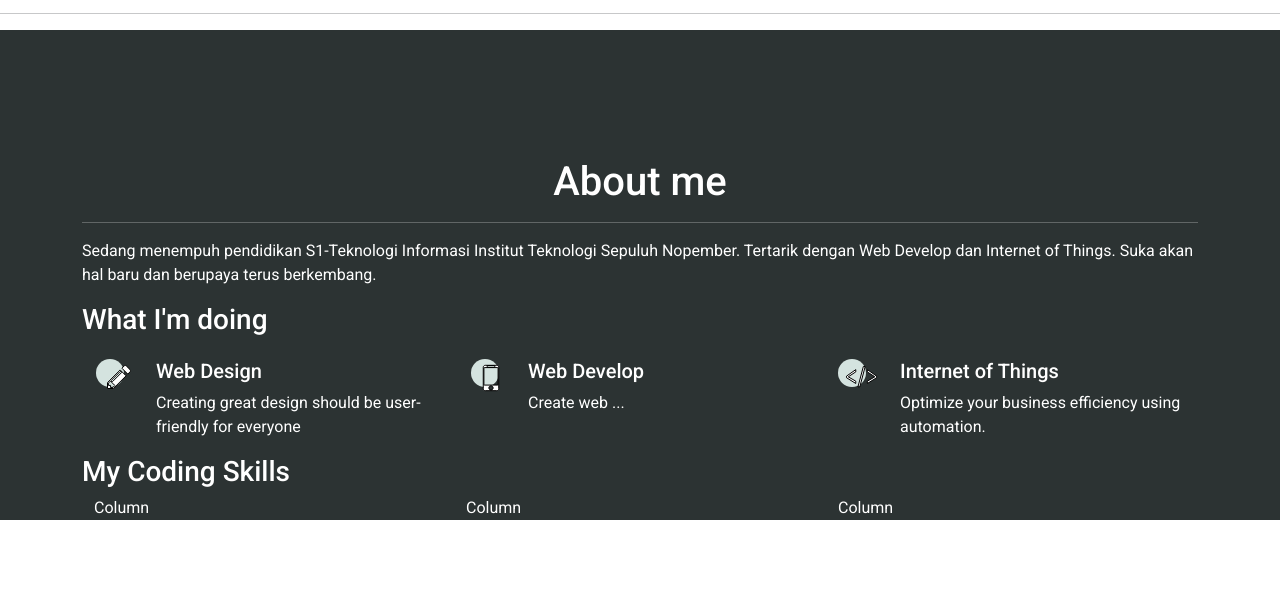
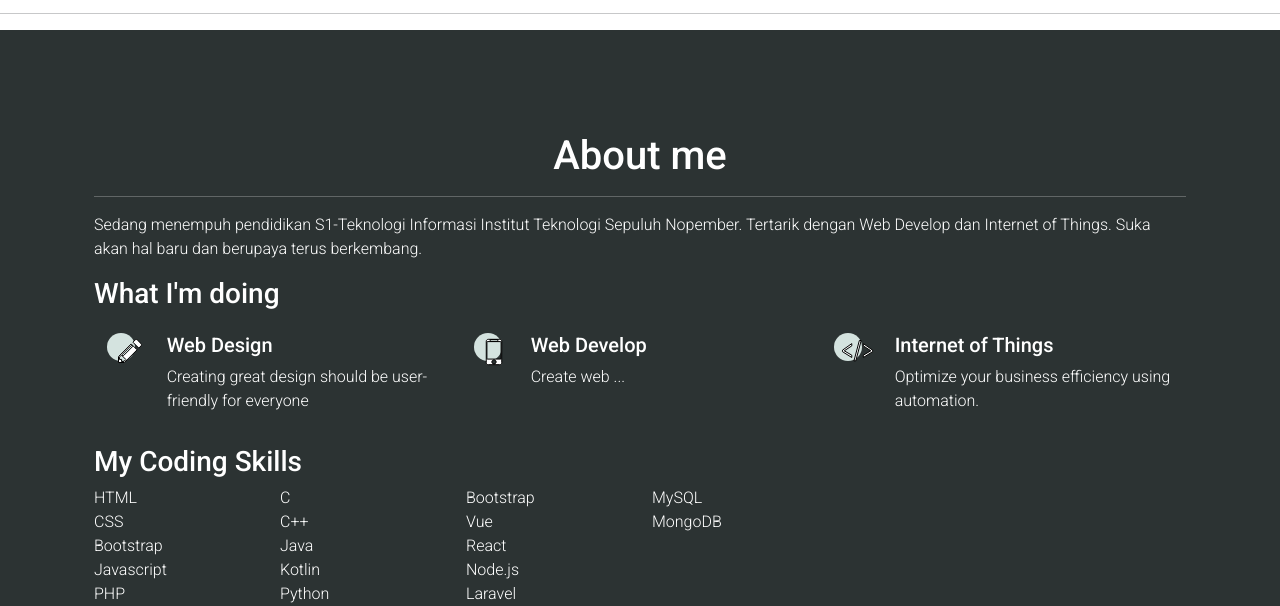
Before and after one commit to ilhamsakti27/portofolio, a plain HTML site: page index.html in a window 1280 px wide. Shown: the part 765-1371 px from the top of the page. Before the commit the page ends 1285 px from the top, so only its background shows below. Drawn offline with nearby package versions, Linux system fonts and the light colour scheme.

Commit message:
add coding skills

```diff
--- a/assets/css/index-style.css
+++ b/assets/css/index-style.css
@@ -64,16 +64,19 @@
 #about-me {
     background-color: #2C3333;
     color: #fff;
-    padding-top: 10%;
+    padding-top: 8%;
 }
 #head-about-me {
     font-size: 40px;
     text-align: center;
 }
+.light {
+    font-weight: 100;
+}
+/* #content-what-im-doing {
+    margin-top: 5%;
+} */
 
-#content-what-im-doing {
-    margin-top: 5%;
-}
 
 @media only screen and (min-width: 760px) {
    #foto-diri {
@@ -140,3 +143,30 @@
         margin-top: 2%;
     }
 }
+
+@media only screen and (min-width: 1700px) {
+    #foto-diri {
+        width: 30vmax;
+    }
+    #content {
+        padding-left: 20%;
+    }
+    #content h3 {
+        font-size: 40px;
+        font-weight: 400;
+    }
+    #content h1 {
+        font-weight: 700;
+        font-size: 64px;
+    }
+    #content p {
+        font-size: 24px;
+    }
+    #head-about-me {
+        font-size: 64px;
+    }
+    #parag-about-me {
+        font-size: 22px;
+        font-weight: 100;
+    }
+}
--- a/index.html
+++ b/index.html
@@ -89,15 +89,15 @@
 
       <article id="about-me">
         <div class="container">
-          <div>
+          <div class="container">
             <h1 id="head-about-me">About me</h1>
             <hr>
-            <p>Sedang menempuh pendidikan S1-Teknologi Informasi Institut Teknologi Sepuluh Nopember.
+            <p class="light">Sedang menempuh pendidikan S1-Teknologi Informasi Institut Teknologi Sepuluh Nopember.
               Tertarik dengan Web Develop dan Internet
               of Things. Suka akan hal baru dan berupaya terus berkembang.</p>
           </div>
 
-          <div>
+          <div class="mt-3 container">
             <h3>What I'm doing</h3>
             <div class="container text-center" id="content-what-im-doing">
               <div class="row">
@@ -109,7 +109,7 @@
                     </div>
                     <div class="col-10 text-start">
                         <h5>Web Design</h5>
-                        <p>Creating great design should be user-friendly for everyone</p>
+                        <p class="light">Creating great design should be user-friendly for everyone</p>
                     </div>
                   </div>
                 </div>
@@ -121,7 +121,7 @@
                     </div>
                     <div class="col-10 text-start">
                         <h5>Web Develop</h5>
-                        <p>Create web ...</p>
+                        <p class="light">Create web ...</p>
                     </div>
                   </div>
                 </div>
@@ -133,7 +133,7 @@
                     </div>
                     <div class="col-10 text-start">
                         <h5>Internet of Things</h5>
-                        <p>Optimize your business efficiency using automation.</p>
+                        <p class="light">Optimize your business efficiency using automation.</p>
                     </div>
                   </div>
                 </div>
@@ -141,18 +141,77 @@
             </div>
           </div>
 
-          <div>
+          <div class="mt-3 container">
             <h3>My Coding Skills</h3>
-            <div class="container text-start">
+            <div class="text-start">
               <div class="row">
-                <div class="col">
-                  Column
+                <div class="col-md-2 col-sm-2 col light">
+                  HTML
                 </div>
-                <div class="col">
-                  Column
+                <div class="col-md-2 col-sm-2 col light">
+                  C
                 </div>
-                <div class="col">
-                  Column
+                <div class="col-md-2 col-sm-2 col light">
+                  Bootstrap
+                </div>
+                <div class="col-md-2 col-sm-2 col light">
+                  MySQL
+                </div>
+              </div>
+              <div class="row">
+                <div class="col-md-2 col-sm-2 col light">
+                  CSS
+                </div>
+                <div class="col-md-2 col-sm-2 col light">
+                  C++
+                </div>
+                <div class="col-md-2 col-sm-2 col light">
+                  Vue
+                </div>
+                <div class="col-md-2 col-sm-2 col light">
+                  MongoDB
+                </div>
+              </div>
+              <div class="row">
+                <div class="col-md-2 col-sm-2 col light">
+                  Bootstrap
+                </div>
+                <div class="col-md-2 col-sm-2 col light">
+                  Java
+                </div>
+                <div class="col-md-2 col-sm-2 col light">
+                  React
+                </div>
+                <div class="col-md-2 col-sm-2 col light">
+
+                </div>
+              </div>
+              <div class="row">
+                <div class="col-md-2 col-sm-2 col light">
+                  Javascript
+                </div>
+                <div class="col-md-2 col-sm-2 col light">
+                  Kotlin
+                </div>
+                <div class="col-md-2 col-sm-2 col light">
+                  Node.js
+                </div>
+                <div class="col-md-2 col-sm-2 col light">
+
+                </div>
+              </div>
+              <div class="row">
+                <div class="col-md-2 col-sm-2 col light">
+                  PHP
+                </div>
+                <div class="col-md-2 col-sm-2 col light">
+                  Python
+                </div>
+                <div class="col-md-2 col-sm-2 col light">
+                  Laravel
+                </div>
+                <div class="col-md-2 col-sm-2 col light">
+
                 </div>
               </div>
             </div>
```
